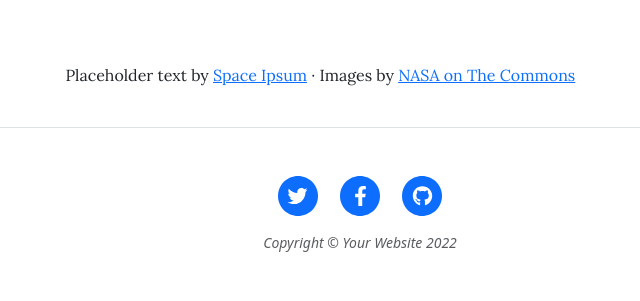
After one commit to Nerym492/Blog, a PHP site: template Templates/post.twig in a window 1280 px wide. The commit adds this page. Shown: the part 543-844 px from the top of the page, without its empty margins (280-920 px from the left). Run offline with PHP 8.4, Linux system fonts and the light colour scheme; the template is opened without the code that fills it, so the values that code supplies are empty; some libraries are stand-ins or nearby versions.

Commit message:
Added single post view and modified posts

```diff
--- /dev/null
+++ b/Templates/post.twig
@@ -0,0 +1,25 @@
+{% extends "base.twig" %}
+
+{% block header %}
+    {% include "header_post.twig" %}
+{% endblock %}
+
+{% block content %}
+<!-- Post Content-->
+<article class="mb-4">
+    <div class="container px-4 px-lg-5">
+        <div class="row gx-4 gx-lg-5 justify-content-center">
+            <div class="col-md-10 col-lg-8 col-xl-7">
+                <p>{{ post.content }}</p>
+                <p>
+                    Placeholder text by
+                    <a href="http://spaceipsum.com/">Space Ipsum</a>
+                    &middot; Images by
+                    <a href="https://www.flickr.com/photos/nasacommons/">NASA on The Commons</a>
+                </p>
+            </div>
+        </div>
+    </div>
+</article>
+
+{% endblock %}
--- a/Templates/posts.twig
+++ b/Templates/posts.twig
@@ -1,4 +1,4 @@
-{% extends "homepage.twig" %}
+{% extends "base.twig" %}
 
 {% block content %}
     <div class="container px-4 px-lg-5">
@@ -7,7 +7,7 @@
                 {% for post in posts %}
                     <!-- Post preview-->
                     <div class="post-preview">
-                        <a href="post.html">
+                        <a href="post/{{ post.postId }}">
                             <h2 class="post-title">{{ post.title }}</h2>
                             <h3 class="post-subtitle">{{ post.excerpt }}</h3>
                         </a>
```
